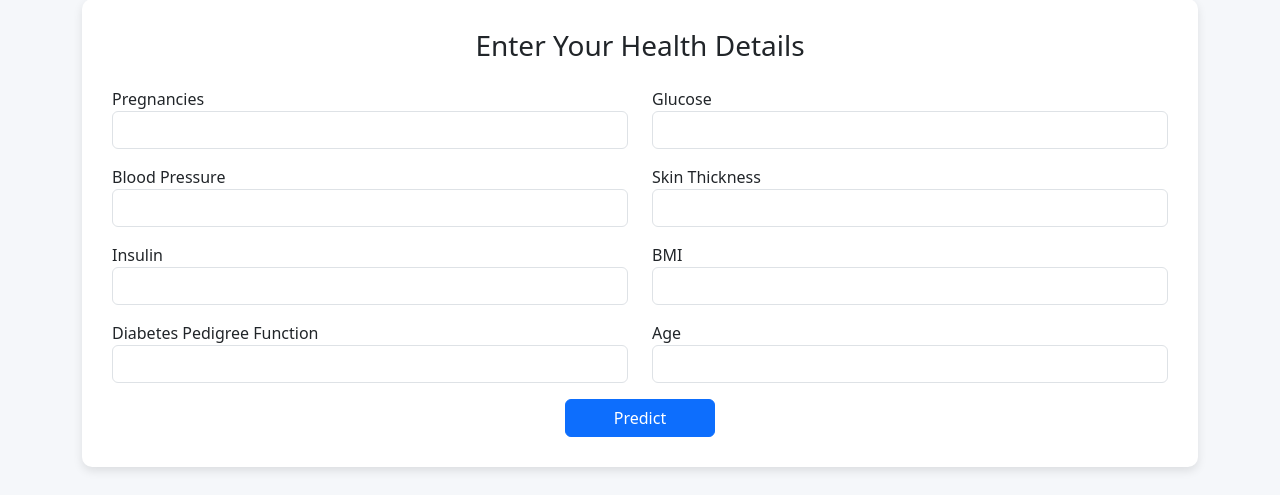
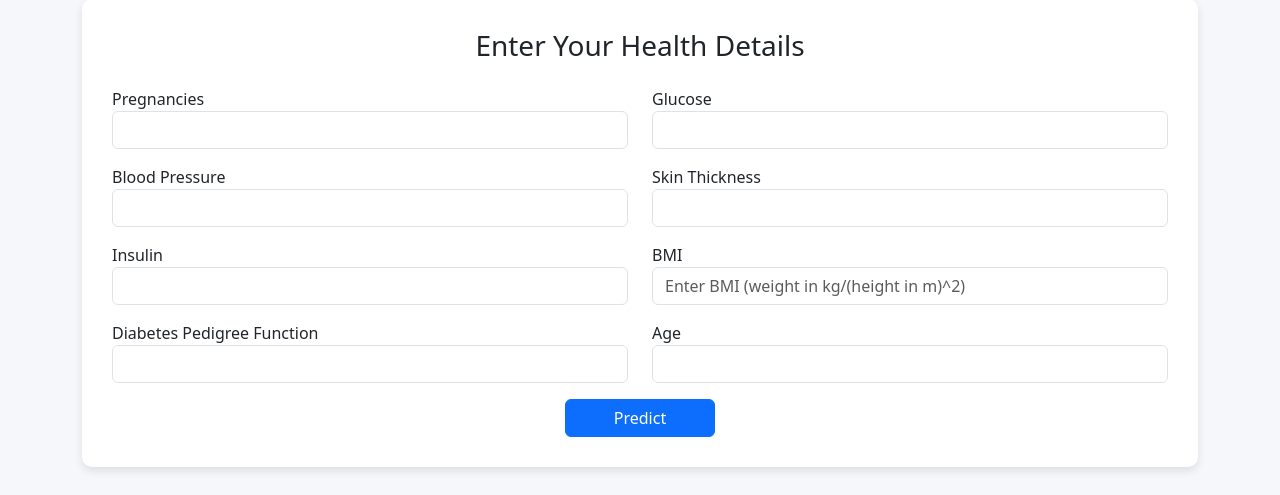
Before and after one commit to codewithhari07/Diabetes-Prediction-with-Recommendation, a Flask app: page / in a window 1280 px wide. Shown: the part 285-780 px from the top of the page. Run offline with Flask 3, Linux system fonts and the light colour scheme; parts of the project's set-up code (start-up, migrations or seed data) failed here and were passed over.

Commit message:
update file

```diff
--- a/templates/index.html
+++ b/templates/index.html
@@ -83,12 +83,12 @@
 
                     <div class="col-md-6 mb-3">
                         <label>BMI</label>
-                        <input type="number" step="0.1" name="BMI" class="form-control" required>
+                        <input type="number" step="0.1" name="BMI" class="form-control" placeholder="Enter BMI (weight in kg/(height in m)^2)" required>
                     </div>
 
                     <div class="col-md-6 mb-3">
                         <label>Diabetes Pedigree Function</label>
-                        <input type="number" step="0.01" name="DiabetesPedigreeFunction" class="form-control" required>
+                        <input type="number" step="0.01" name="DiabetesPedigreeFunction" class="form-control">
                     </div>
 
                     <div class="col-md-6 mb-3">
```
Also changed, not shown: 1 other file.
